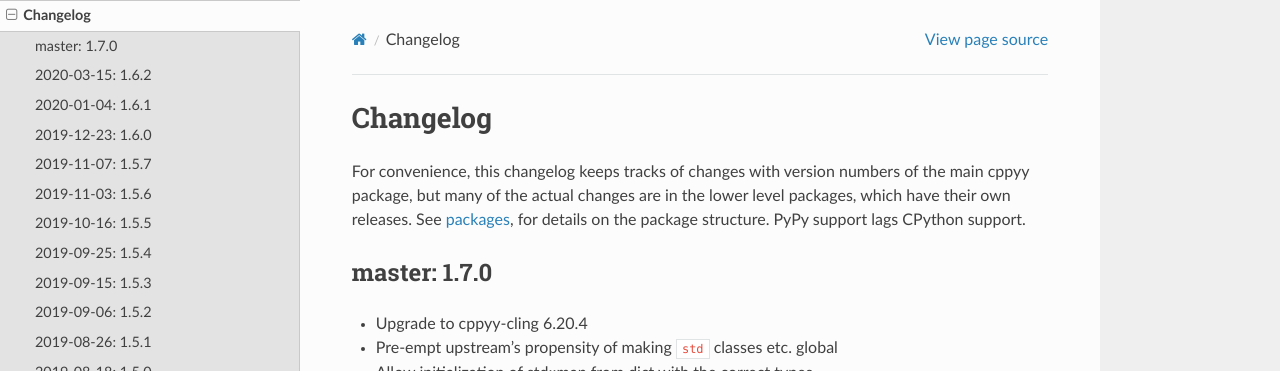
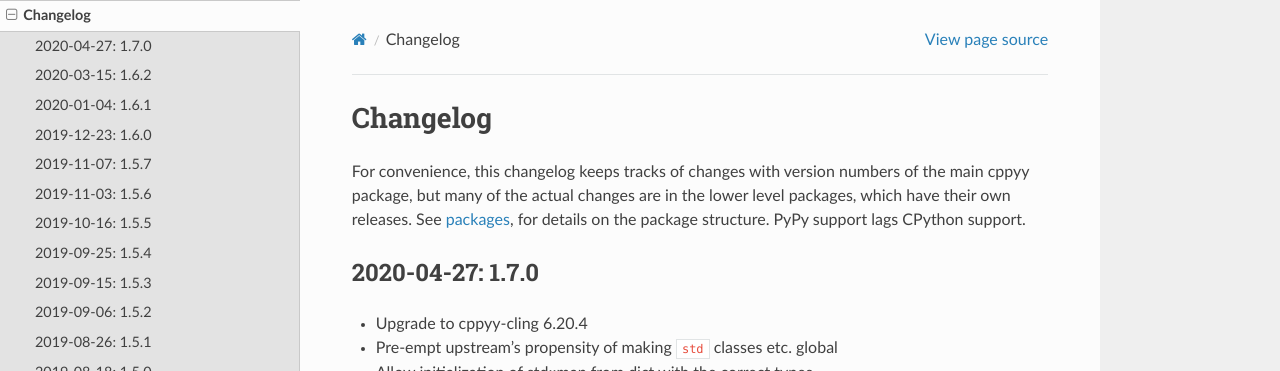
Before and after one commit to wlav/cppyy, a Sphinx documentation site: the page built from doc/source/changelog.rst, in a window 1280 px wide and 900 px high. Shown: the top 371 px of the window. Built offline with Sphinx 7.4.7 and the Read the Docs theme 2.0.0, drawn with Linux system fonts in a browser that asks for light colours; some of the changed lines change nothing that is shown.

Commit message:
start release

```diff
--- a/doc/source/changelog.rst
+++ b/doc/source/changelog.rst
@@ -10,8 +10,8 @@
 PyPy support lags CPython support.
 
 
-master: 1.7.0
--------------
+2020-04-27: 1.7.0
+-----------------
 
 * Upgrade to cppyy-cling 6.20.4
 * Pre-empt upstream's propensity of making ``std`` classes etc. global
```
